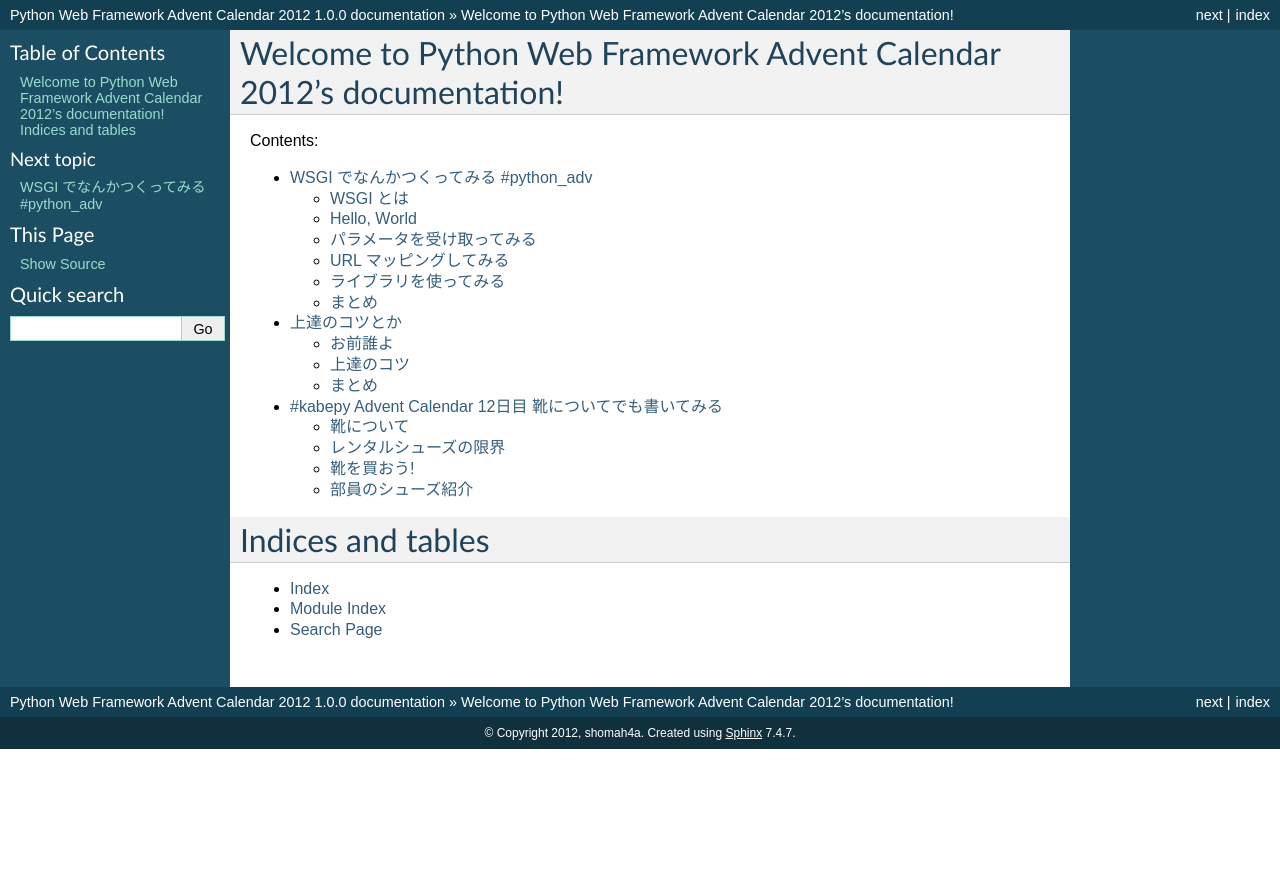
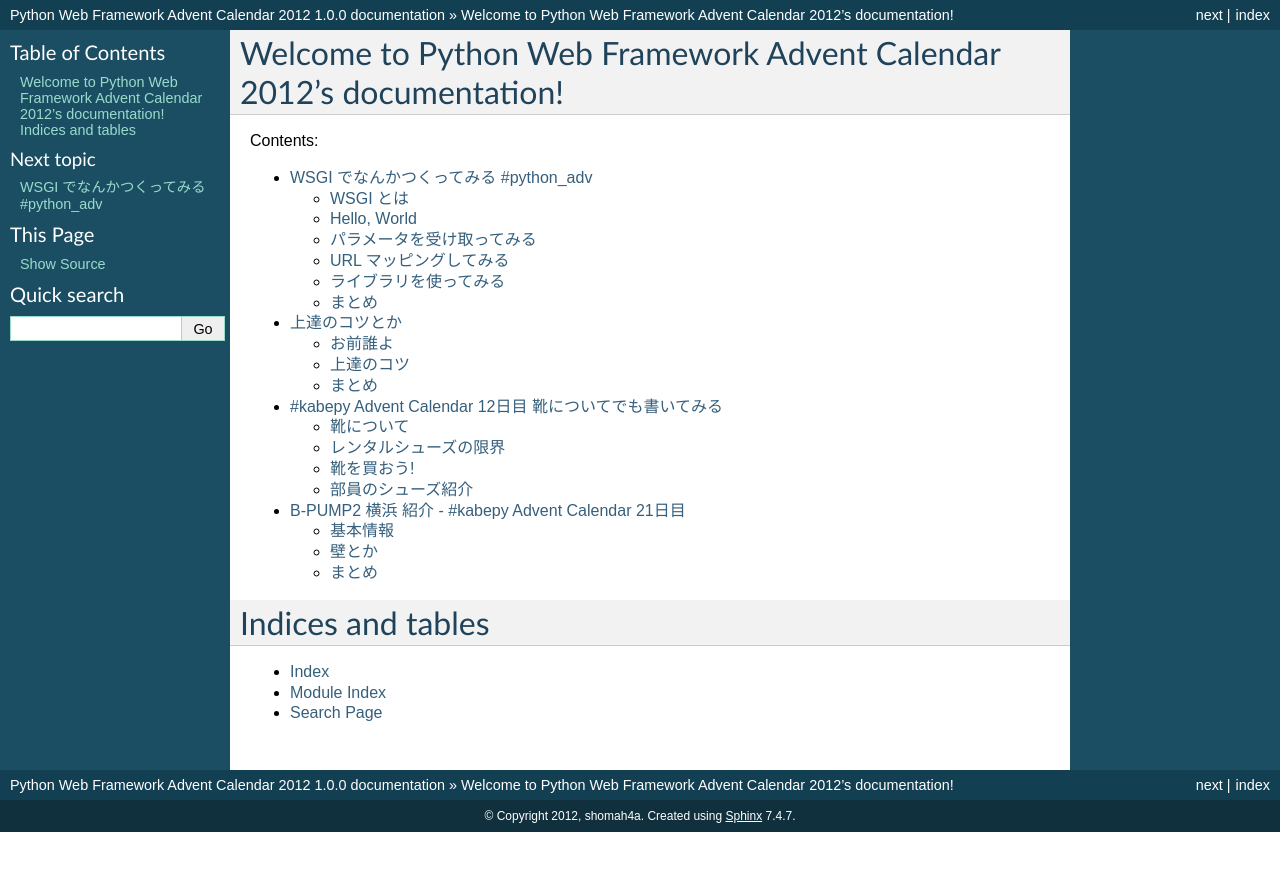
Before and after one commit to shomah4a/python-advent-calendar2012, a Sphinx documentation site: the page built from sphinx/index.rst, in a window 1280 px wide. Shown: the top 871 px of the page. Built offline with Sphinx 7.4.7, drawn with Linux system fonts in a browser that asks for light colours; part of the change alters nothing that is shown.

Commit message:
kabepy day21

```diff
--- a/sphinx/index.rst
+++ b/sphinx/index.rst
@@ -14,6 +14,7 @@ Contents:
    wsgi
    kabe01
    kabe02
+   kabe03
 
 
 
--- /dev/null
+++ b/sphinx/kabe03.rst
@@ -0,0 +1,126 @@
+====================================================
+ B-PUMP2 横浜 紹介 - #kabepy Advent Calendar 21日目
+====================================================
+
+さて、なんだか三回目が回ってきてしまいました。
+`#kabepy Advent Calendar 2012 <http://connpass.com/event/1426/>`_ の21日目です。
+
+世界滅びませんでした。残念です。
+
+昨日は `#kabepy Advent Calendar: #20 スラックラインジムの紹介 <#kabepy Advent Calendar: #20 スラックラインジムの紹介>`_ でした。
+
+今日はネタもないし写真もないのにジムの紹介をします。
+
+
+基本情報
+========
+
+.. list-table:: 場所とか
+
+   * - ジム名
+     - B-PUMB2 横浜
+   * - URL
+     - http://www.pump-climbing.com/gym/bpump2/index.html
+   * - アクセス
+     - | 横浜駅南西口から徒歩15分くらい
+       | `ストリートビュー(改修前なので外観が違う) <https://maps.google.co.jp/maps?q=b-pump2+%E6%A8%AA%E6%B5%9C&hl=ja&ie=UTF8&ll=35.458931,139.621038&spn=0.003557,0.01649&sll=34.728949,138.455511&sspn=62.959336,135.087891&brcurrent=3,0x60185c0c892289f5:0x4bd20a14ddf39551,0&hq=b-pump2+%E6%A8%AA%E6%B5%9C&t=m&z=17&layer=c&cbll=35.458931,139.621041&panoid=bf2uizu2WmKbBhf3ihmaAg&cbp=11,322.56,,0,-8.72&source=gplus-ogsb>`_
+   * - レンタル
+     - シューズとチョーク
+   * - 備考
+     - ビギナースクールとかやってる
+
+JR ちょっと駅から遠いかなー。
+地下鉄の高島町が最寄りっぽい。
+
+
+.. list-table:: 料金
+
+   * - 平日一日
+     - 1,890円
+   * - 休日一日
+     - 2,100円
+   * - 18:00 以降
+     - 1,575円
+   * - 21:00 以降
+     - 1,260円
+
+まあ `秋パン <http://www.pump-climbing.com/gym/akiba/index.html>`_ と変わらないですね。系列店ですし。
+
+
+壁とか
+======
+
+写真がちょっと前のやつの上に壁の写真しかないです。
+
+このジムは二階建てになっていて、入ってすぐにショップがあります。
+
+ボルダリングに必要なものはひと通り揃っているので近い人は便利なのではないでしょうか。
+
+ただ、ショップのサイズだけで言えば秋パンのほうがいいでしょう。
+
+
+着替えスペースの写真が無いですが、三畳くらいの部屋に棚があるだけです。
+倉庫っぽい。
+
+一階
+----
+
+一階は U字型に繰り抜いた洞窟のような感じで壁があります。
+角度も様々で結構面白いのではないでしょうか。
+
+一階で一番面白いのは垂壁かもしれません。
+
+他の壁よりかなり高いところまで登れるので結構楽しいです。
+
+
+.. figure:: _static/1f-1.*
+   :width: 640px
+
+   一階
+
+
+二階
+----
+
+二階は大体かぶり壁ですね。
+
+正直なところかぶり壁は得意ではないのでなんとも言えないです。
+好きなのはスラブ壁です。
+
+写真左に写っている人がいるあたりがストレッチスペースです。
+ストレッチマットなんかも置いてあるので結構いいんじゃないでしょうか。
+
+
+.. figure:: _static/2f.*
+   :width: 640px
+
+   二階奥から手前を撮った
+
+
+.. figure:: _static/2f-2.*
+   :width: 640px
+
+   二階奥にある簡単な壁
+
+
+まとめ
+======
+
+なんか適当な感じでしたが B-PUMP2 横浜の紹介でした。
+
+そもそも二回くらいしか行ったことがないのでなんとも言えないんですよね。
+
+その理由は主に2つ
+
+- 会社とは逆方向なので平日夜に行けない
+- 横浜方面の人が少ないので一緒に登る人がいない
+
+一つ目はまあいいとして、やっぱり二つ目ですね。
+
+「 `ぼっちでも金払えばできる <https://twitter.com/brainfs/status/281349201206591489>`_ 」なんて言われていますけどね、やっぱり一緒に登る人いないと続かないですね。とはいえそのつぶやきはグサっとくるものがありましたが。
+
+「 `このままホッチで滅亡する <https://twitter.com/shomah4a/status/281783241940291585>`_ 」とか言っちゃっててもやっぱり張り合いないとね。
+
+「あいつすげー」とか「あいつクリアしたのに出来ないぐぬぬ…」とかやっぱりあるわけで。
+
+とよくわからない話でしめようと思います。
```
Also changed, not shown: sphinx/_static/1f-1.png (added), sphinx/_static/2f-2.png (added), sphinx/_static/2f.png (added), 3 other files.
